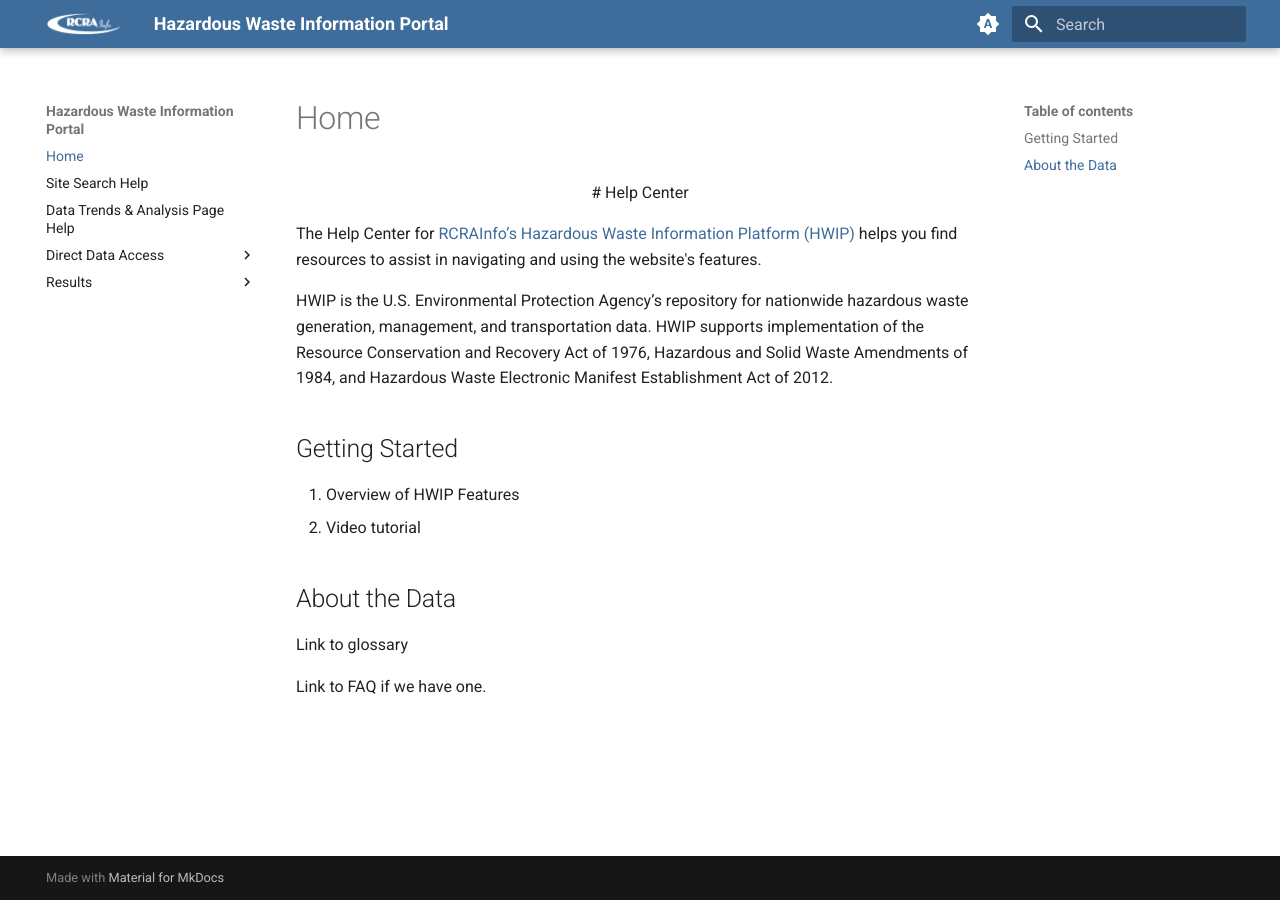
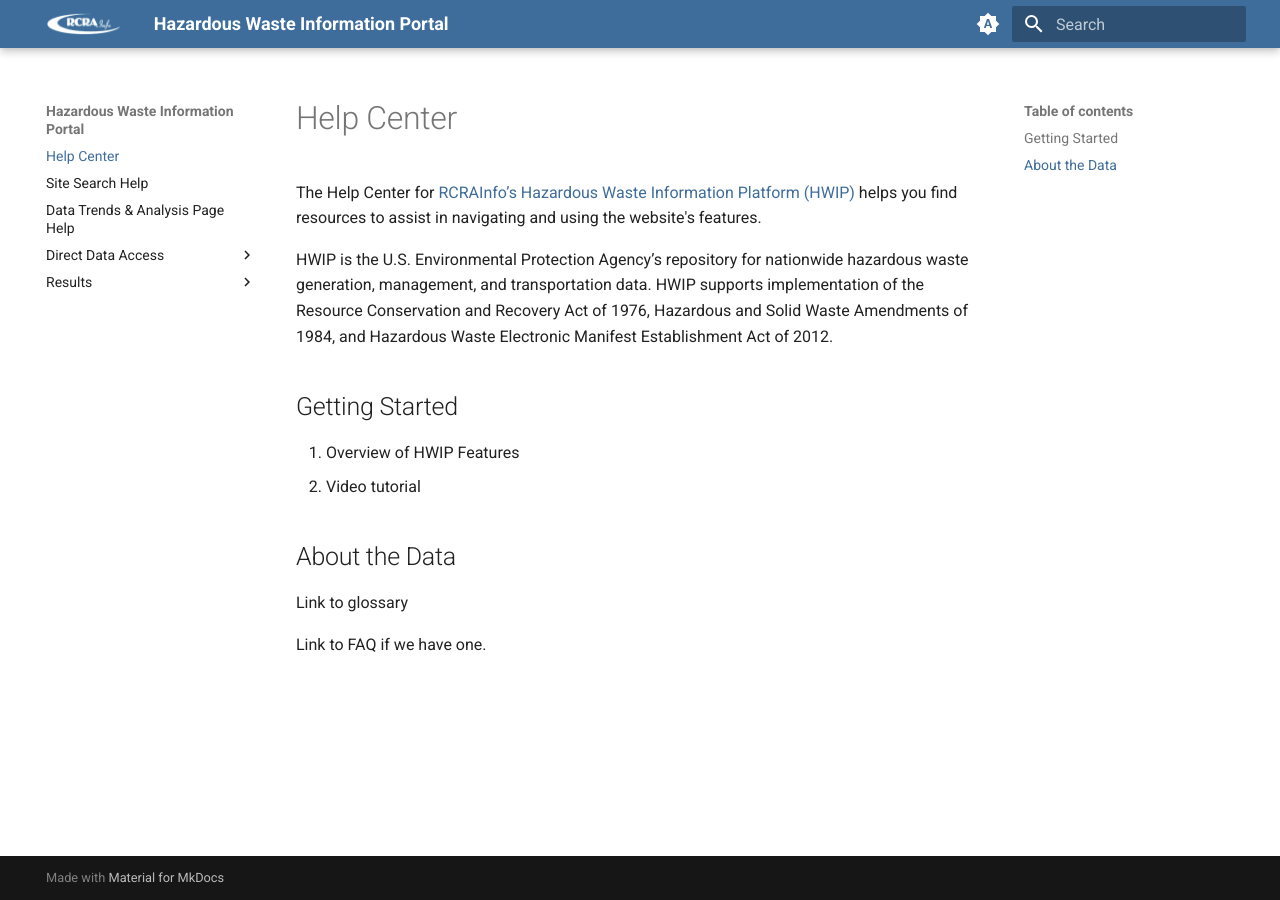
Before and after one commit to furrlori-oss/hwip, an MkDocs documentation site: the page built from docs/index.md, in a window 1280 px wide. Built offline with MkDocs 1.6.1 and Material for MkDocs 9.7.7, drawn with Linux system fonts in a browser that asks for light colours.

Commit message:
Update index.md

```diff
--- a/docs/index.md
+++ b/docs/index.md
@@ -1,4 +1,4 @@
- <div style="text-align:center;"># Help Center</div>
+# Help Center
 
 The Help Center for [RCRAInfo’s Hazardous Waste Information Platform (HWIP)](https://rcrapublicpreprod.epa.gov/rcra-hwip) helps you find resources to assist in navigating and using the website's features.
 
```
